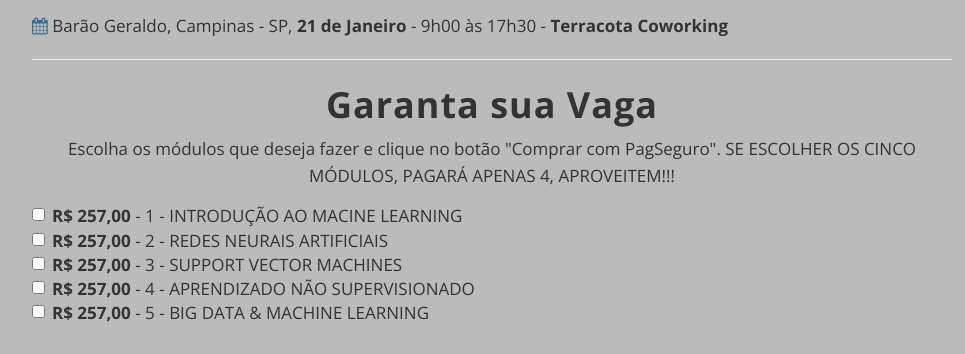
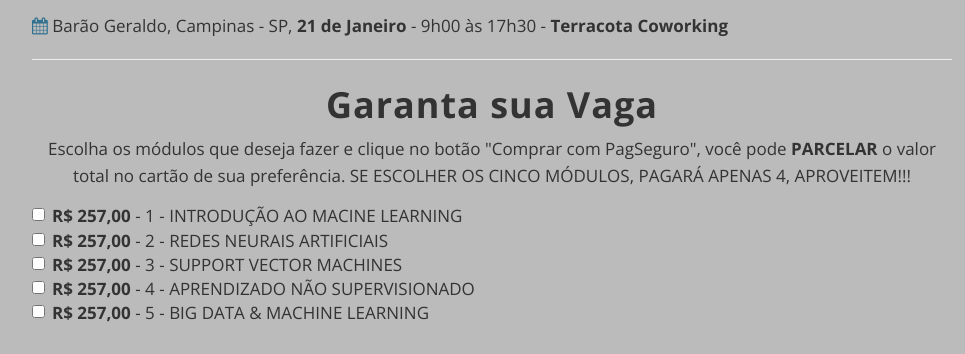
Before and after one commit to alephbit/alephbit.github.io, a website: page course-ml.html in a window 1280 px wide. Shown: the part 5223-5577 px from the top of the page, without its empty margins (148-1113 px from the left). Drawn offline with nearby package versions, Linux system fonts and the light colour scheme; some packages are replaced by stand-ins of ours; a script that the page names is missing.

Commit message:
Inserido o texto de parcelar

```diff
--- a/course-ml.html
+++ b/course-ml.html
@@ -301,7 +301,7 @@
 
 	    <hr />
 		<h1 class="text-center">Garanta sua Vaga</h1>
-		<p class="text-center">Escolha os módulos que deseja fazer e clique no botão "Comprar com PagSeguro". SE ESCOLHER OS CINCO MÓDULOS, PAGARÁ APENAS 4, APROVEITEM!!!</p>
+		<p class="text-center">Escolha os módulos que deseja fazer e clique no botão "Comprar com PagSeguro", você pode <b>PARCELAR</b> o valor total no cartão de sua preferência. SE ESCOLHER OS CINCO MÓDULOS, PAGARÁ APENAS 4, APROVEITEM!!!</p>
 		<form action="https://pagseguro.uol.com.br/checkout/v2/cart.html?action=add" method="post" onsubmit="if (!get_pagseguro(curso_ml_fields, curso_ml)) return false; PagSeguroLightbox(this); return false;">
 			<!-- NÃO EDITE OS COMANDOS DAS LINHAS ABAIXO -->
 			<input type="hidden" name="itemCode" value="" id="fpagseguro" />
```
